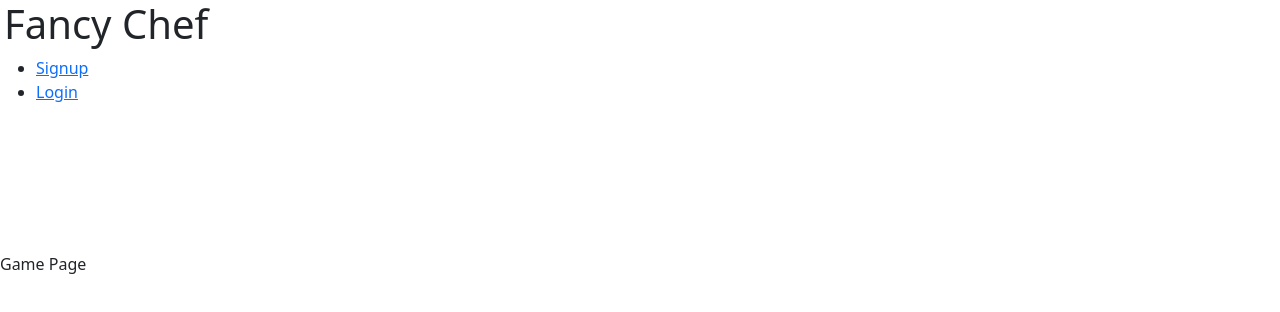
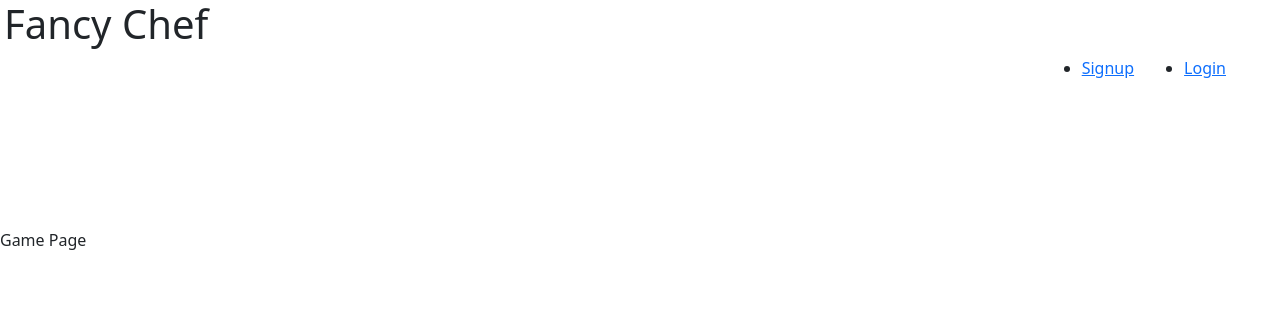
Before and after one commit to GameCatCam/browser-game-project, a React (Vite) app in the folder client/: page /game in a window 1280 px wide. Shown: the top 312 px of the page. Built offline with nearby package versions, Linux system fonts and the light colour scheme.

Commit message:
adjusting new game files css

```diff
--- a/client/Game.css
+++ b/client/Game.css
@@ -0,0 +1,8 @@
+nav ul {
+    display: flex;
+    justify-content: right;
+}
+
+nav ul li {
+    padding-right: 50px;
+}
--- a/client/src/App.jsx
+++ b/client/src/App.jsx
@@ -1,3 +1,5 @@
+import '../Game.css' //import CSS for Game.jsx
+
 import { Outlet } from 'react-router-dom';
 import {
   ApolloClient,
```
